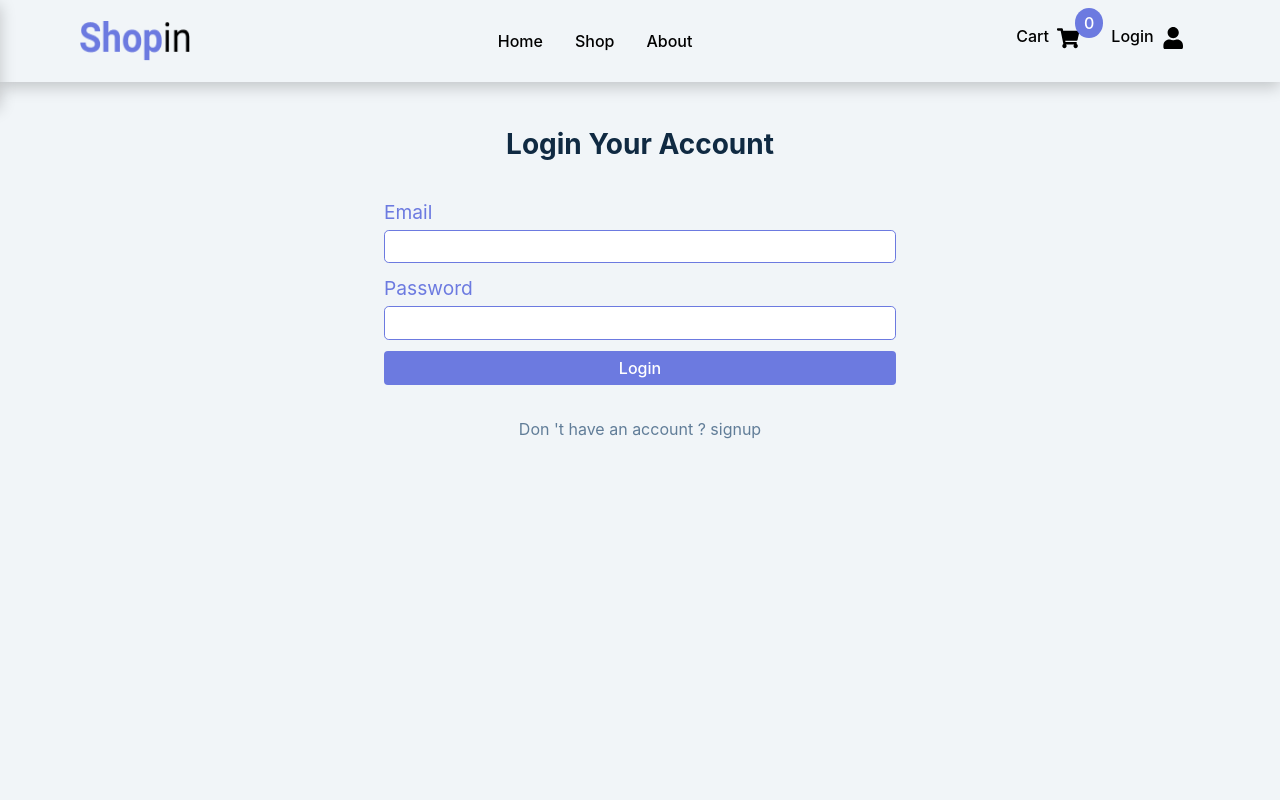
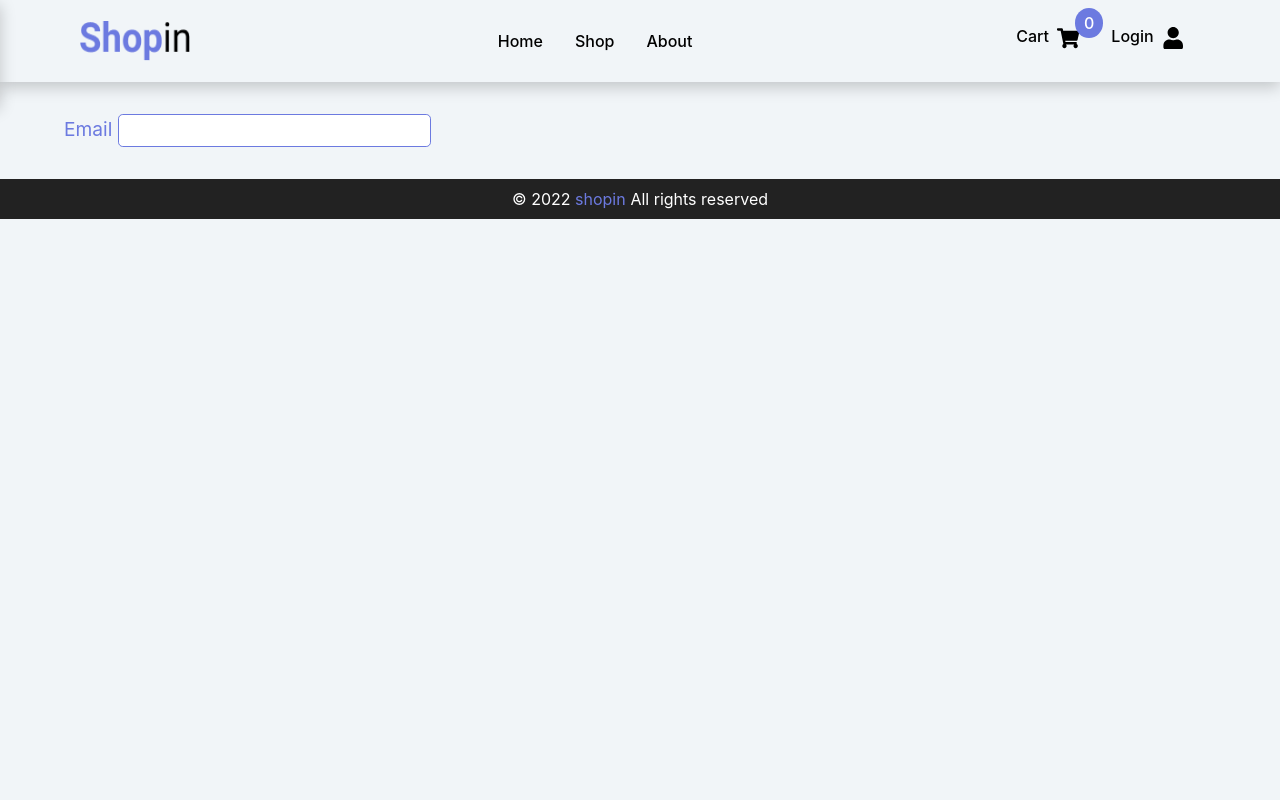
Before and after one commit to Cham-X/shopin-app, a Next.js app: page /login in a window 1280 px wide. Shown: the top 800 px of the page. Built offline with nearby package versions, Linux system fonts and the light colour scheme.

Commit message:
shopin ecommerce

```diff
--- a/components/LoginForm/LoginForm.js
+++ b/components/LoginForm/LoginForm.js
@@ -1,64 +1,21 @@
-import {
-  useState
-} from "react"
-import styles from "./LoginForm.module.css"
+import React from 'react'
 
-const LoginForm = () => {
-  const [enteredEmail, setEnteredEmail] = useState('');
-  const [emailIsValid, setEmailIsValid] = useState(true)
-  const [enteredPassword, setEnteredPassword] = useState('');
-  const [passwordIsValid, setPasswordIsValid] = useState(true)
+function LoginForm() {
+  return ( < div >
+    <
+    form action = "" >
+    <
+    div >
+    <
+    label htmlFor = "email" > Email < /label> <
+    input type = "text"
+    id = 'email' / >
+    <
+    /div>
 
-    function changeEmailHandler(event) {
-      setEnteredEmail(event.target.value)
-    }
-
-    function changePasswordHandler(event) {
-      setEnteredPassword(event.target.value)
-    }
-
-  function submitFormHandler(event) {
-    event.preventDefault();
-    console.log(enteredEmail,enteredPassword);
-    const emailIsValid = enteredEmail.includes('@');
-    const passwordIsValid = enteredPassword.trim().length >= 6;
-    setEmailIsValid(emailIsValid);
-    setPasswordIsValid(passwordIsValid)
-    if (!emailIsValid || !passwordIsValid) {
-        console.log("inputs are not valid")
-      return;
-
-    };
-
-  }
-
-
-  return (
-    < section className = {
-      styles.formSection
-    } >
-    < h3 > Login Your Account </h3>
-    <form className = {styles.form }
-    onSubmit = {
-      submitFormHandler
-    } >
-    <label htmlFor = "email" > Email </label>
-    <input type = "email"
-    id = 'email'
-    onChange = {
-      changeEmailHandler
-    }
-    />
-    < label htmlFor = "password" > Password </label>
-    <input type = "password"
-    onChange = {
-      changePasswordHandler
-    }
-    />
-    < button > Login </button>
-     </form>
-     <p > Don 't have an account ? signup</p>
-    </section>
+    <
+    /form> <
+    /div >
   )
 }
 
--- a/components/LoginForm/LoginForm.module.css
+++ b/components/LoginForm/LoginForm.module.css
@@ -5,5 +5,4 @@
   display: flex;
   flex-direction: column;
   align-items: center;
-/* justify-content: center; */
 }
--- a/package.json
+++ b/package.json
@@ -11,11 +11,13 @@
   "dependencies": {
     "eslint": "8.28.0",
     "eslint-config-next": "13.0.5",
+    "firebase": "^9.17.1",
     "imagemin-mozjpeg": "^10.0.0",
     "next": "^13.0.5",
     "next-optimized-images": "^2.6.2",
     "react": "^18.2.0",
     "react-dom": "^18.2.0",
+    "react-hook-form": "^7.43.0",
     "react-icons": "^4.7.1",
     "responsive-loader": "^3.1.2",
     "sharp": "^0.31.3"
```
Also changed, not shown: components/signupForm/signupForm.js (added, +16 -0 lines), pages/signup/index.js (added, +12 -0 lines), public/config/firebase.js (added, +19 -0 lines), components/signupForm/signupForm.module.css (added), 1 other file (tests, documents, lock files or other folders).
